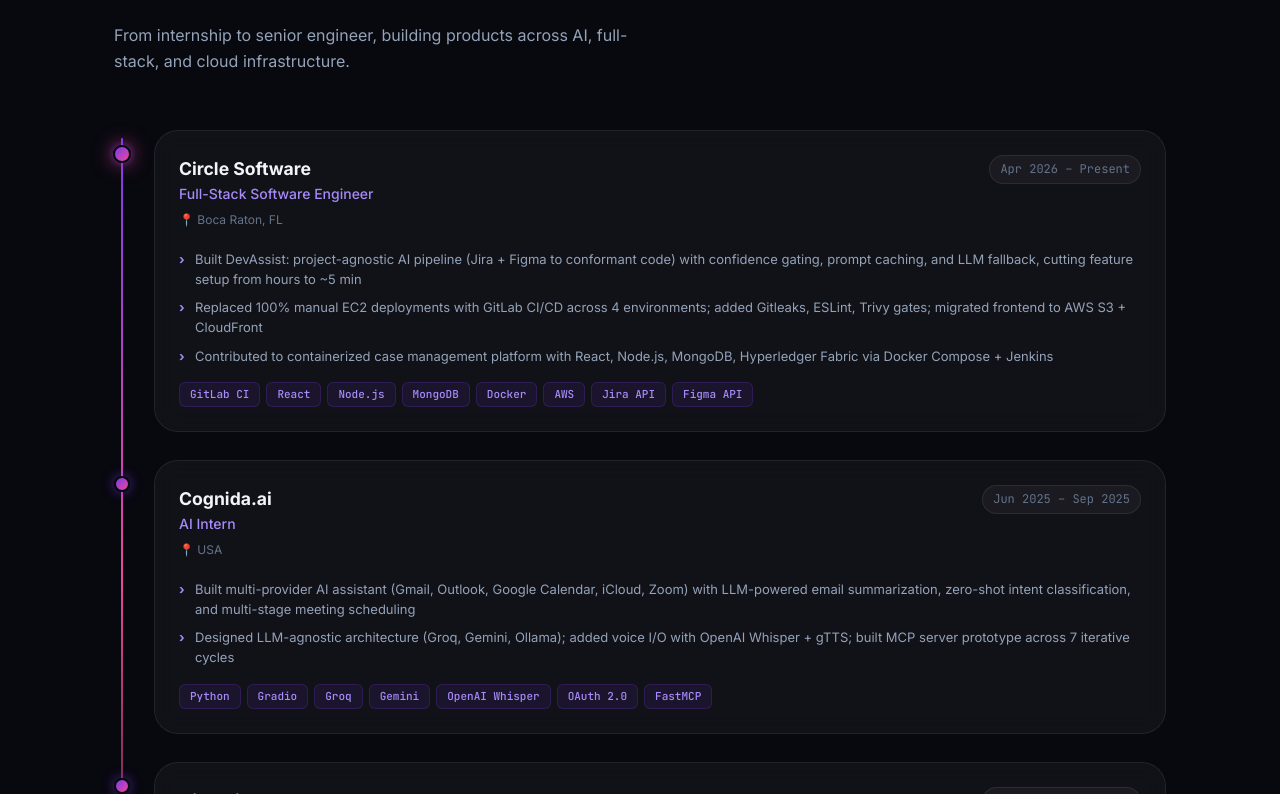
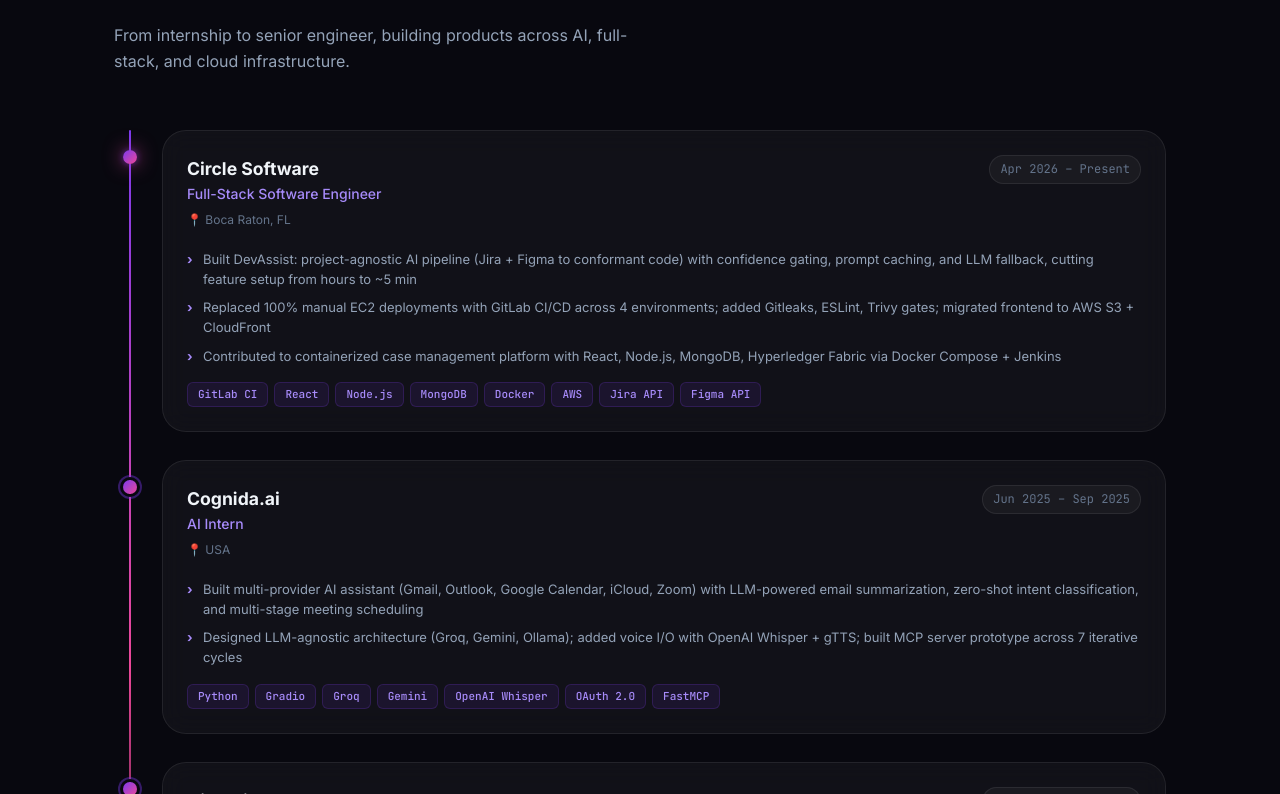
Before and after one commit to sruthivellore/portfolio, a React (Vite) app: page / in a window 1280 px wide. Shown: the part 2506-3300 px from the top of the page. Built offline with nearby package versions, Linux system fonts and the light colour scheme.

Commit message:
Redesign timeline with precise pixel alignment, re-trigger animations on every scroll

```diff
--- a/src/App.css
+++ b/src/App.css
@@ -447,21 +447,25 @@ section { padding: 96px 0; }
 .skill-card:hover .skill-chip { background: rgba(255,255,255,0.08); color: var(--text); }
 
 /* ===== EXPERIENCE ===== */
-:root { --tl-x: 8px; } /* center of timeline line */
+/*
+  Timeline geometry (desktop):
+  - .exp-timeline padding-left: 48px
+  - line: left 15px, width 2px  → center at 16px from timeline-left
+  - dot 14px wide → left-edge at 16-7=9px from timeline → from item: 9-48 = -39px
+*/
 .exp-timeline {
   position: relative;
-  padding-left: 40px;
+  padding-left: 48px;
 }
 .exp-timeline::before {
   content: '';
   position: absolute;
-  left: var(--tl-x);
-  top: 8px;
+  left: 15px;
+  top: 0;
   bottom: 0;
   width: 2px;
   border-radius: 2px;
-  background: linear-gradient(180deg, var(--purple), var(--pink), transparent);
-  transform: translateX(-50%);
+  background: linear-gradient(180deg, var(--purple) 0%, var(--pink) 60%, transparent 100%);
 }
 .exp-item {
   position: relative;
@@ -469,19 +473,20 @@ section { padding: 96px 0; }
 }
 .exp-dot {
   position: absolute;
-  left: calc(-40px + var(--tl-x) - 8px); /* center 16px dot on --tl-x */
-  top: 16px;
-  width: 16px; height: 16px;
+  left: -39px;
+  top: 20px;
+  width: 14px;
+  height: 14px;
   border-radius: 50%;
   background: var(--grad);
-  box-shadow: 0 0 12px rgba(124,58,237,0.6);
-  z-index: 1;
-  border: 2px solid var(--bg);
+  box-shadow: 0 0 0 3px var(--bg), 0 0 0 5px rgba(124,58,237,0.4);
+  z-index: 2;
 }
 .exp-dot-current {
-  width: 18px; height: 18px;
-  left: calc(-40px + var(--tl-x) - 9px);
-  top: 15px;
+  width: 14px;
+  height: 14px;
+  left: -39px;
+  top: 20px;
   animation: glow-pulse 2s infinite;
 }
 @keyframes glow-pulse {
@@ -693,9 +698,14 @@ footer {
   .project-card-featured { grid-column: span 1; }
   .hero-actions { flex-direction: column; align-items: flex-start; }
   .hero-actions .btn { width: 100%; justify-content: center; }
+  /*
+    Mobile: padding-left 32px, line left 9px (center 10px)
+    dot 12px → left-edge at 10-6=4px from timeline → from item: 4-32 = -28px
+  */
   .exp-timeline { padding-left: 32px; }
-  .exp-dot { width: 14px; height: 14px; top: 14px; left: calc(-32px + var(--tl-x) - 7px); }
-  .exp-dot-current { width: 16px; height: 16px; top: 13px; left: calc(-32px + var(--tl-x) - 8px); }
+  .exp-timeline::before { left: 9px; }
+  .exp-dot, .exp-dot-current { width: 12px; height: 12px; left: -28px; top: 18px; }
+  .exp-dot-current { animation: glow-pulse 2s infinite; }
   .ea-grid { grid-template-columns: 1fr; }
   .award-card { flex-wrap: wrap; }
   .award-year { margin-left: 0; }
--- a/src/hooks/useScrollReveal.js
+++ b/src/hooks/useScrollReveal.js
@@ -11,10 +11,11 @@ export function useScrollReveal(options = {}) {
       ([entry]) => {
         if (entry.isIntersecting) {
           el.classList.add('revealed')
-          observer.unobserve(el)
+        } else {
+          el.classList.remove('revealed')
         }
       },
-      { threshold: 0.1, ...options }
+      { threshold: 0.12, ...options }
     )
 
     observer.observe(el)
```
